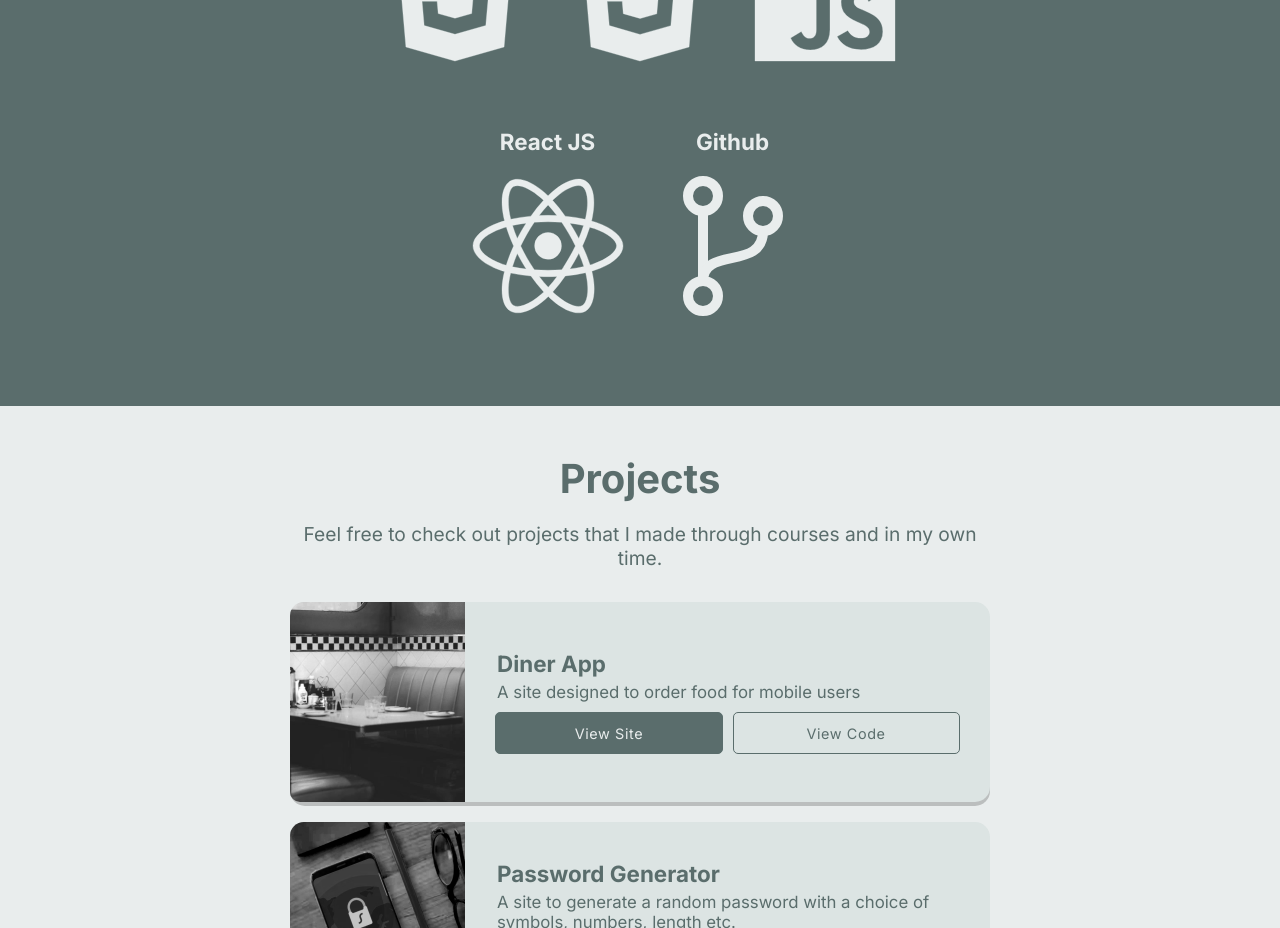
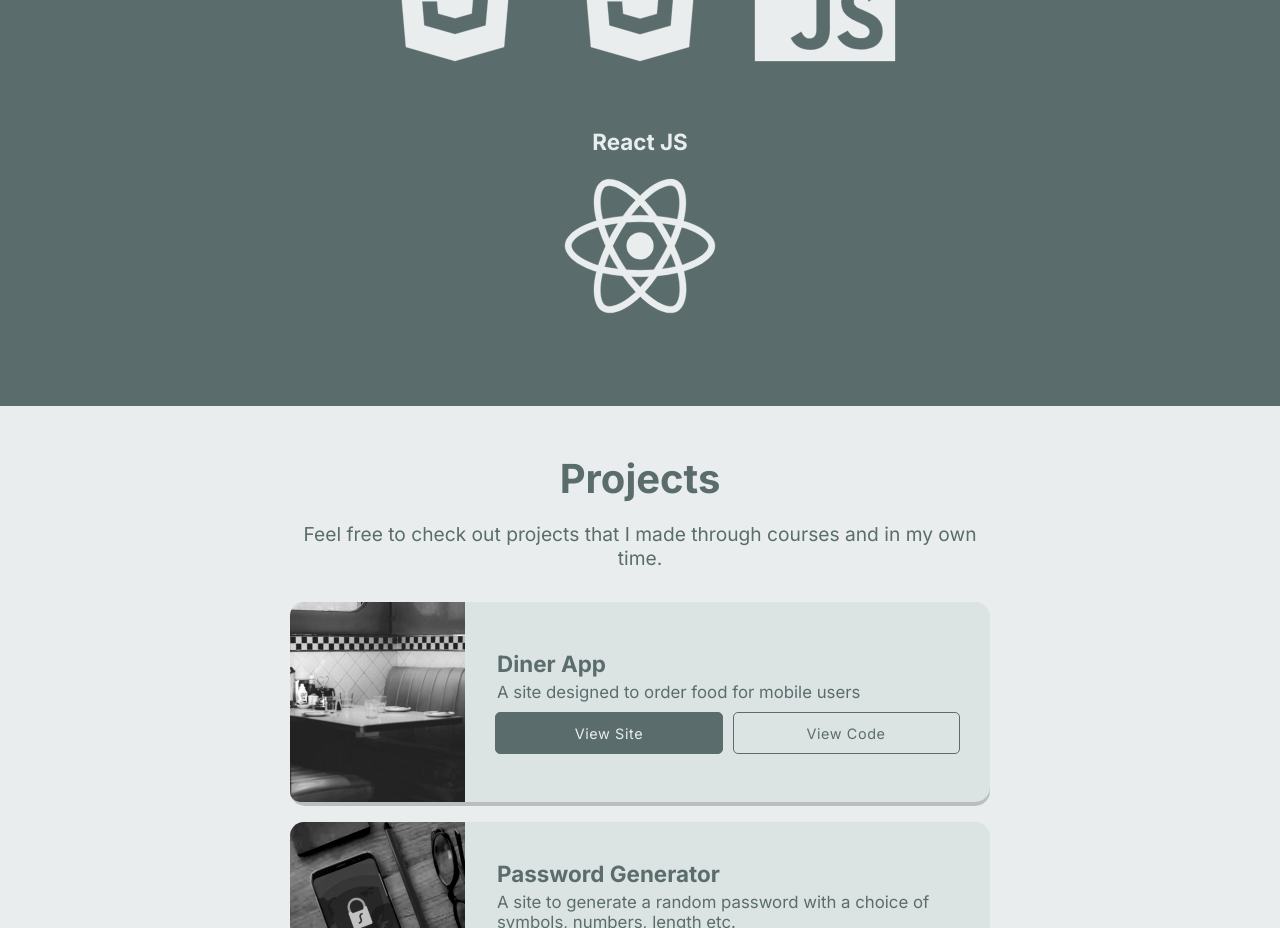
Before and after one commit to BenAllington95/my-portfolio-reactjs, a React (Create React App) app in the folder my-app/: page / in a window 1280 px wide. Shown: the part 2020-2948 px from the top of the page. Built offline with nearby package versions, Linux system fonts and the light colour scheme.

Commit message:
remove git logo

```diff
--- a/my-app/src/Skills.js
+++ b/my-app/src/Skills.js
@@ -22,10 +22,6 @@ function Skills() {
                 <h3 className="skill-title">React JS</h3>
                 <ion-icon name="logo-react"></ion-icon>
               </div>
-              <div className="skill">
-                <h3 className="skill-title">Github</h3>
-                <ion-icon name="git-branch-outline"></ion-icon>
-              </div>
             </div>
         </div>
       </div>
```
